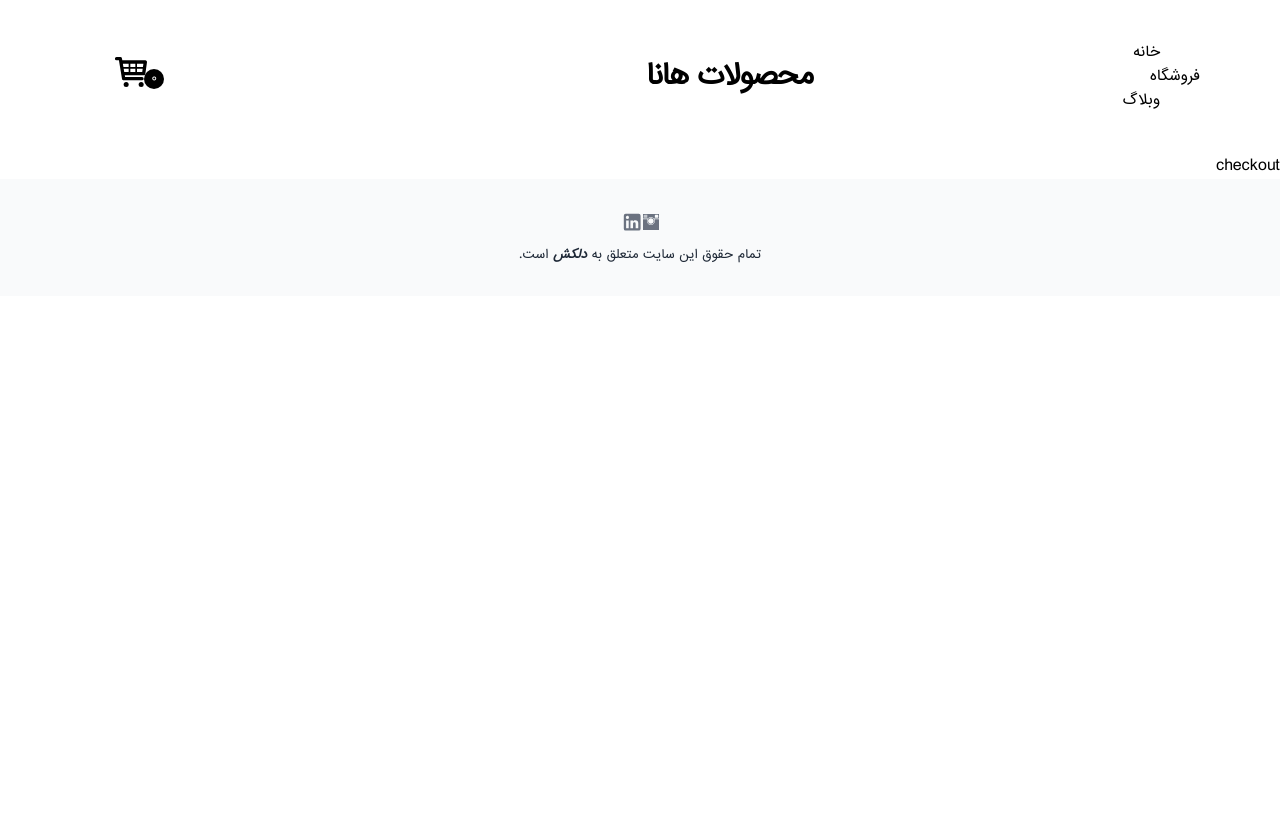
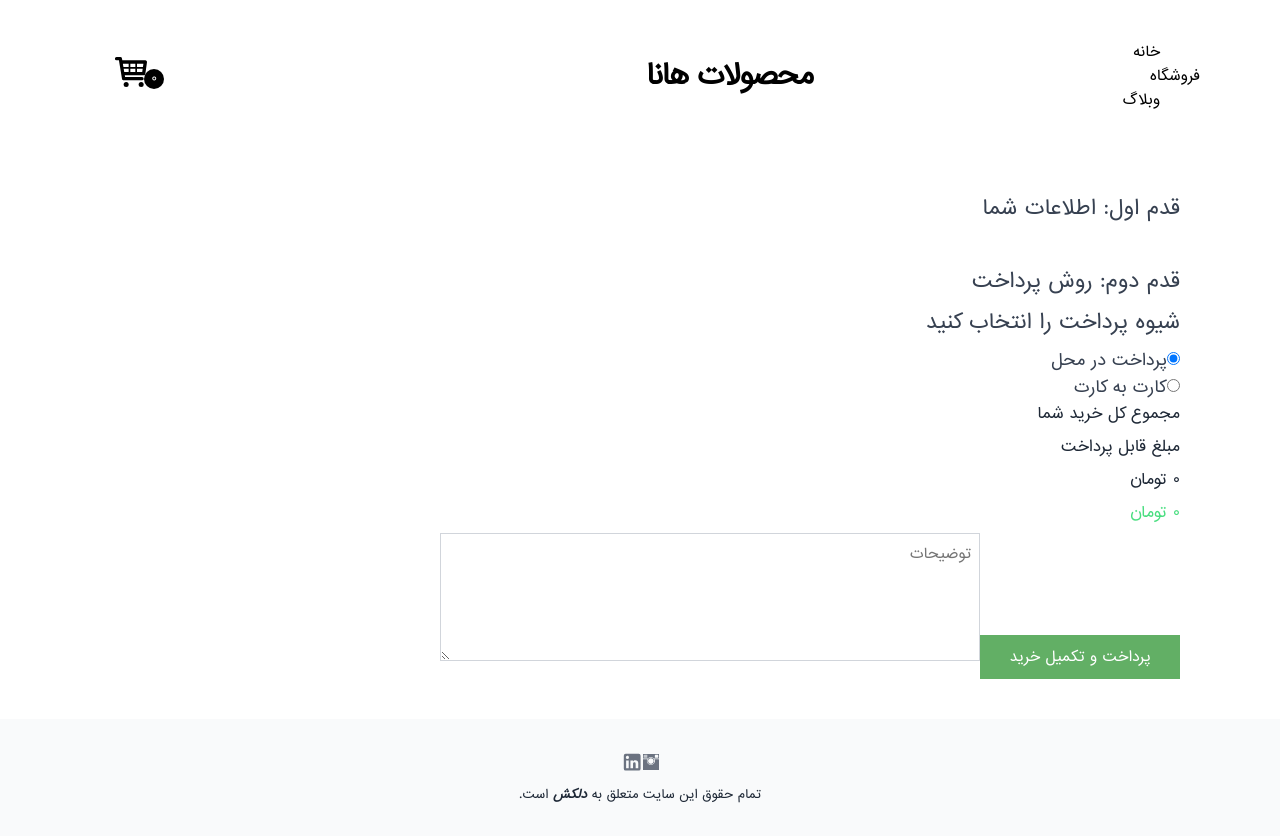
Before and after one commit to Dellcash/Wordpress-to-Vue-Hana-template, a Vue app: page /checkout in a window 1280 px wide. Before the commit the page ends 800 px from the top, so only its background shows below. Built offline with nearby package versions, Linux system fonts and the light colour scheme.

Commit message:
checkout

```diff
--- a/src/router/index.js
+++ b/src/router/index.js
@@ -48,6 +48,13 @@ const router = createRouter({
       meta: {
         title: 'پرداخت'
       }
+    },
+    {
+      path: '/success',
+      component: () => import('../views/Shopping/Success.vue'),
+      meta: {
+        title: 'پایان خرید'
+      }
     }
   ]
 })
--- a/src/views/Shopping/Checkout.vue
+++ b/src/views/Shopping/Checkout.vue
@@ -1,5 +1,134 @@
-<script setup></script>
+<script setup>
+import { ref } from "vue";
+import { useShopStore } from "@/stores/shop";
+import { useRouter } from "vue-router";
 
-<template>checkout</template>
+const picked = ref("One");
+const shopStore = useShopStore();
 
-<style lang="scss" scoped></style>
+const loading = ref(false);
+const router = useRouter();
+const submitItems = () => {
+	loading.value = true;
+	setTimeout(() => {
+		loading.value = false;
+		router.push("/success");
+	}, 2000);
+};
+</script>
+
+<template>
+	<main>
+		<div class="head">
+			<h6>قدم اول: اطلاعات شما</h6>
+		</div>
+		<div class="head mt5 xl:mt8">
+			<h6>قدم دوم: روش پرداخت</h6>
+		</div>
+
+		<div class="body">
+			<h6 mt3>شیوه پرداخت را انتخاب کنید</h6>
+
+			<!--  -->
+			<form @submit.prevent="submitItems" mt-3>
+				<!-- CHECKBOX -->
+				<div md="flex items-center" lg:justify-between>
+					<div>
+						<div flex="~ items-center" m="b-2 lg:b-4">
+							<input
+								type="radio"
+								id="one"
+								value="One"
+								v-model="picked"
+								md="w-5 h-5"
+							/>
+							<label for="one" text="10px md:12px xl:14px" mr-2
+								>پرداخت در محل</label
+							>
+						</div>
+
+						<div flex="~ items-center">
+							<input
+								type="radio"
+								id="two"
+								value="Two"
+								v-model="picked"
+								md="w-5 h-5"
+							/>
+							<label for="two" text="10px md:12px xl:14px" mr-2
+								>کارت به کارت</label
+							>
+						</div>
+					</div>
+
+					<!-- TOTAL AMOUNT -->
+					<div flex m="t-5 b-3 md:r30 lg:t-0">
+						<div class="inside" m="l-15 md:l-20">
+							<h6>مجموع کل خرید شما</h6>
+							<h6>مبلغ قابل پرداخت</h6>
+						</div>
+						<div class="inside">
+							<h6>
+								{{
+									shopStore.toFarsiNumber(
+										shopStore.numberWithCommas(shopStore.totalAmount)
+									)
+								}}
+								تومان
+							</h6>
+							<h6 class="!text-green-400">
+								{{
+									shopStore.toFarsiNumber(
+										shopStore.numberWithCommas(shopStore.totalAmount)
+									)
+								}}
+								تومان
+							</h6>
+						</div>
+					</div>
+				</div>
+
+				<div lg="flex items-start justify-between mt-4">
+					<button class="btn">
+						<span v-if="!loading">پرداخت و تکمیل خرید</span>
+						<span v-else>. . .</span>
+					</button>
+
+					<textarea rows="3" placeholder="توضیحات"></textarea>
+				</div>
+			</form>
+		</div>
+	</main>
+</template>
+
+<style lang="scss" scoped>
+main {
+	--at-apply: "!text-gray-700 mt-7 px-3 sm:(flex items-center flex-col) md:mt-10 xl:px-10";
+
+	.head {
+		--at-apply: "border-b sm:w-70% md:(w-full items-center justify-center) lg:w-80% xl:w-90%";
+	}
+
+	h6 {
+		--at-apply: "font-thin mb-1 md:( text-16px mb-2 ) xl:text-20px";
+	}
+
+	.body {
+		--at-apply: "pb10 sm:w-70% md:(items-center justify-center w-full) lg:w-80% xl:(justify-between w-90%)";
+
+		.inside {
+			h6 {
+				--at-apply: "font-thin text-10px text-gray-800 md:text-13px xl:text-15px";
+			}
+		}
+
+		.btn {
+			--at-apply: "text-10px py-1.5 bg-#62af65 text-white duration-250 w-full hover:bg-#62ce65 md:py-2 lg:w-40 xl:( text-14px py-2.5 w-50 )";
+		}
+
+		textarea {
+			--at-apply: "w-full mt-4 border-gray-300 p-2 placeholder-text-10px focus:( outline-none border-gray-400 ) lg:( placeholder-text-14px w-50% mt-0 -order-1 h-8rem )";
+		}
+	}
+}
+</style>
--- a/src/views/Shopping/Info.vue
+++ b/src/views/Shopping/Info.vue
@@ -89,7 +89,7 @@ const login = () => {
 							v-model="picked"
 							xl="w-5 h-5"
 						/>
-						<label for="one" text="8px md:12px xl:14px" mr-2
+						<label for="one" text="10px md:12px xl:14px" mr-2
 							>خرید بدون عضویت</label
 						>
 					</div>
@@ -102,7 +102,7 @@ const login = () => {
 							v-model="picked"
 							xl="w-5 h-5"
 						/>
-						<label for="two" text="8px md:12px xl:14px" mr-2
+						<label for="two" text="10px md:12px xl:14px" mr-2
 							>عضویت در سایت</label
 						>
 					</div>
--- a/src/views/Shopping/ShoppingCart.vue
+++ b/src/views/Shopping/ShoppingCart.vue
@@ -225,7 +225,7 @@ main {
 				--at-apply: "flex flex-col lg:( grid grid-cols-12 items-center )";
 
 				form {
-					--at-apply: "flex  justify-center w-full mt-6 order-2 md:px-10 lg:( order-1 col-span-6 px-0 justify-start )";
+					--at-apply: "flex justify-center w-full mt-6 order-2 md:px-10 lg:( order-1 col-span-6 px-0 justify-start )";
 
 					input {
 						--at-apply: "placeholder-text-10px border border-gray-300 p-1.5 focus:outline-none lg:( w-60% placeholder-text-12px p-4 text-12px )";
--- /dev/null
+++ b/src/views/Shopping/Success.vue
@@ -0,0 +1,5 @@
+<script setup></script>
+
+<template>suc</template>
+
+<style lang="scss" scoped></style>
```
